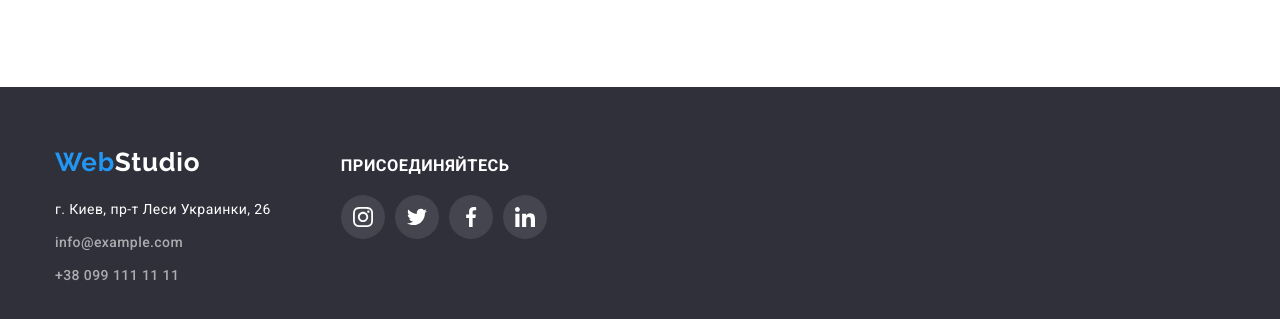
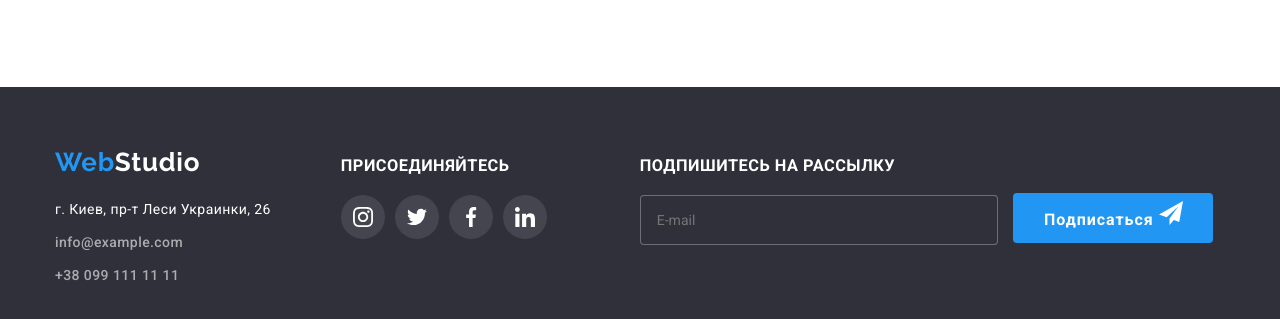
Before and after one commit to SerhiiKurdesha/goit-markup-hw-06, a plain HTML site: page index.html in a window 1280 px wide. Shown: the part 2585-2904 px from the top of the page. Drawn offline with nearby package versions, Linux system fonts and the light colour scheme.

Commit message:
add work

```diff
--- a/css/style.css
+++ b/css/style.css
@@ -611,7 +611,7 @@ img {
     border-radius: 50%;
     fill: var(--header-color);
     background: rgba(255, 255, 255, 0.1);
-        transition: background 250ms cubic-bezier(0.4, 0, 0.2, 1);
+    transition: background 250ms cubic-bezier(0.4, 0, 0.2, 1);
 }
 .icon-footer-line-two:focus,
 .icon-footer-line-two:hover{
@@ -620,6 +620,42 @@ img {
 .footer-line .container{
     display: flex;
     align-items: baseline;
+}
+.footer-input{
+    margin-left: 93px;
+}
+.join-input{
+    width: 358px;
+    height: 50px;
+    padding: 15px 16px;
+    margin-top: 20px;
+    border: 1px solid rgba(255, 255, 255, 0.3);
+    color: var(--header-color);
+    background: var(--footer-color-line);
+    border-radius: 4px;
+}
+.join-input:hover,
+.join-input:focus{
+    border-color: var(--accent-color);
+}
+.join-button{
+   width: 200px;
+   height: 50px;
+   margin-left: 12px;
+   background: var(--accent-color);
+   border-radius: 4px;
+   border: transparent;
+
+   font-style: normal;
+   font-weight: bold;
+   font-size: 16px;
+   line-height: 1.8;
+   letter-spacing: 0.06em;
+   color: var(--header-color);
+   cursor: pointer;
+}
+.join-icon{
+
 }
 /* FOOTER_SECTION */
 
--- a/index.html
+++ b/index.html
@@ -392,6 +392,15 @@
                     </li>
                 </ul>
             </div>
+            <form class="footer-input">
+                <h3 class="join">подпишитесь на рассылку</h3>
+                <input type="text" class="join-input" name="subscribe" placeholder="E-mail">
+                <button class="join-button">Подписаться
+                    <svg class="join-icon" width="24" height="24">
+                        <use href="./images/new-post/sprite2.svg#icon-telegram"></use>
+                    </svg>
+                </button>
+            </form>
         </div>
     </footer>
     <div class="backdrop is-hidden" data-modal>
```
